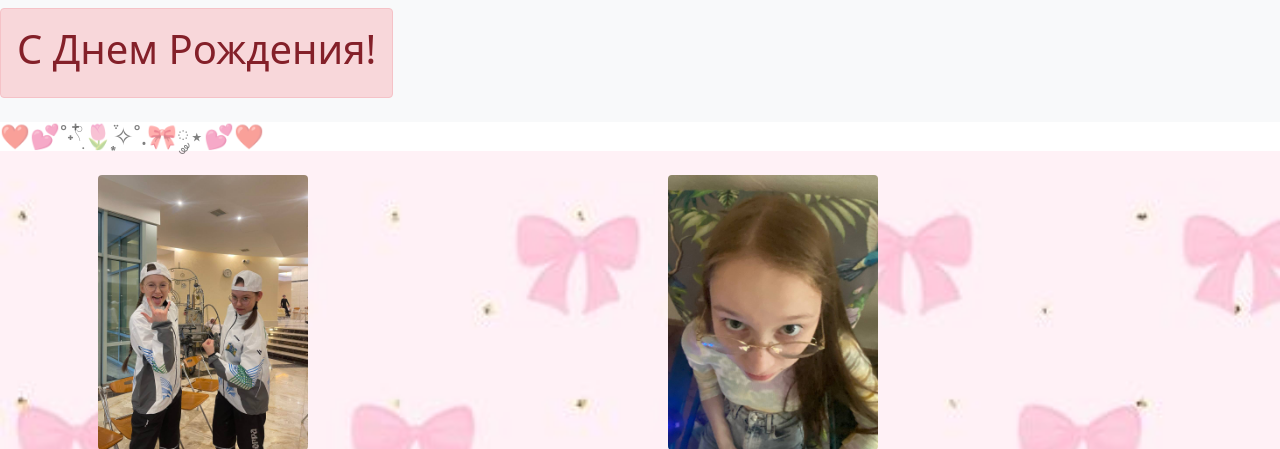
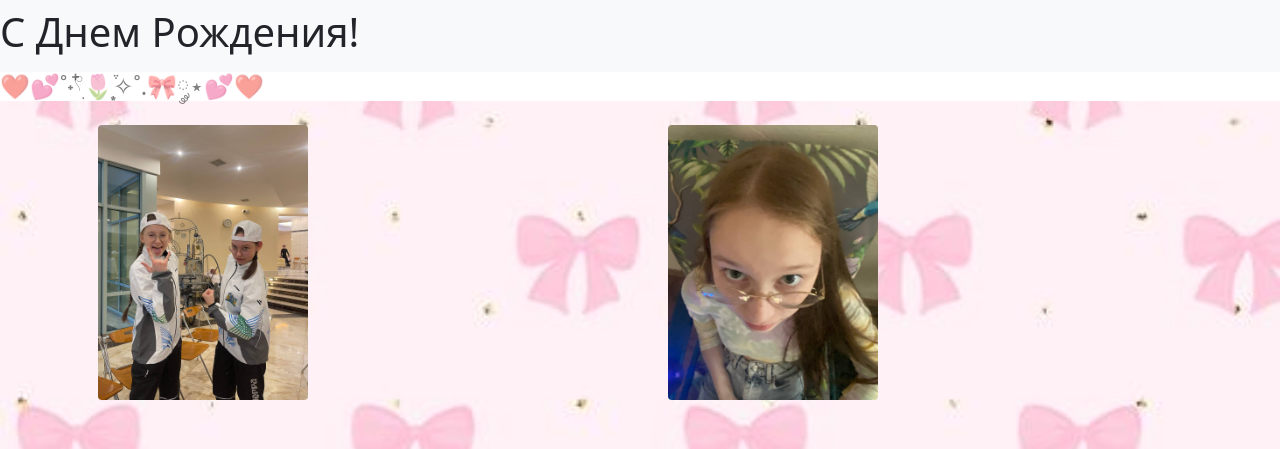
Before and after one commit to agafiya02/dr-olesya, a Flask app: page / in a window 1280 px wide. Shown: the top 449 px of the page. Run offline with Flask 3, Linux system fonts and the light colour scheme.

Commit message:
Update base.html

```diff
--- a/templates/base.html
+++ b/templates/base.html
@@ -14,9 +14,7 @@
 <body>
 <header>
     <nav class="navbar navbar-light bg-light">
-        <div class="alert alert-danger" role="alert">
             <h1>С Днем Рождения!</h1>
-        </div>
     </nav>
         <h4 class="text-black-50 bg-white">❤️💕˚˖𓍢ִ໋🌷͙֒✧˚.🎀༘⋆💕❤️</h4>
 
```
